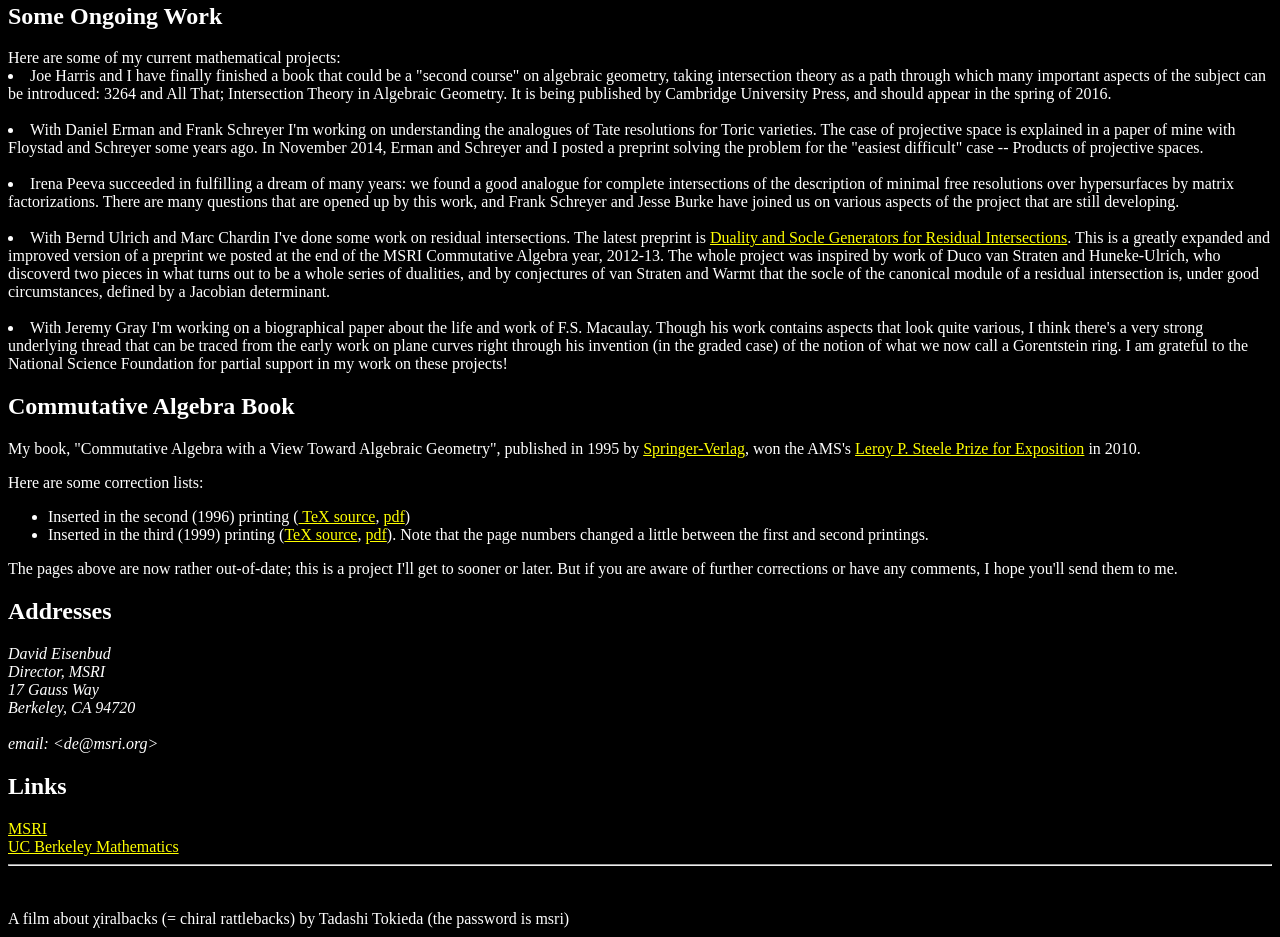
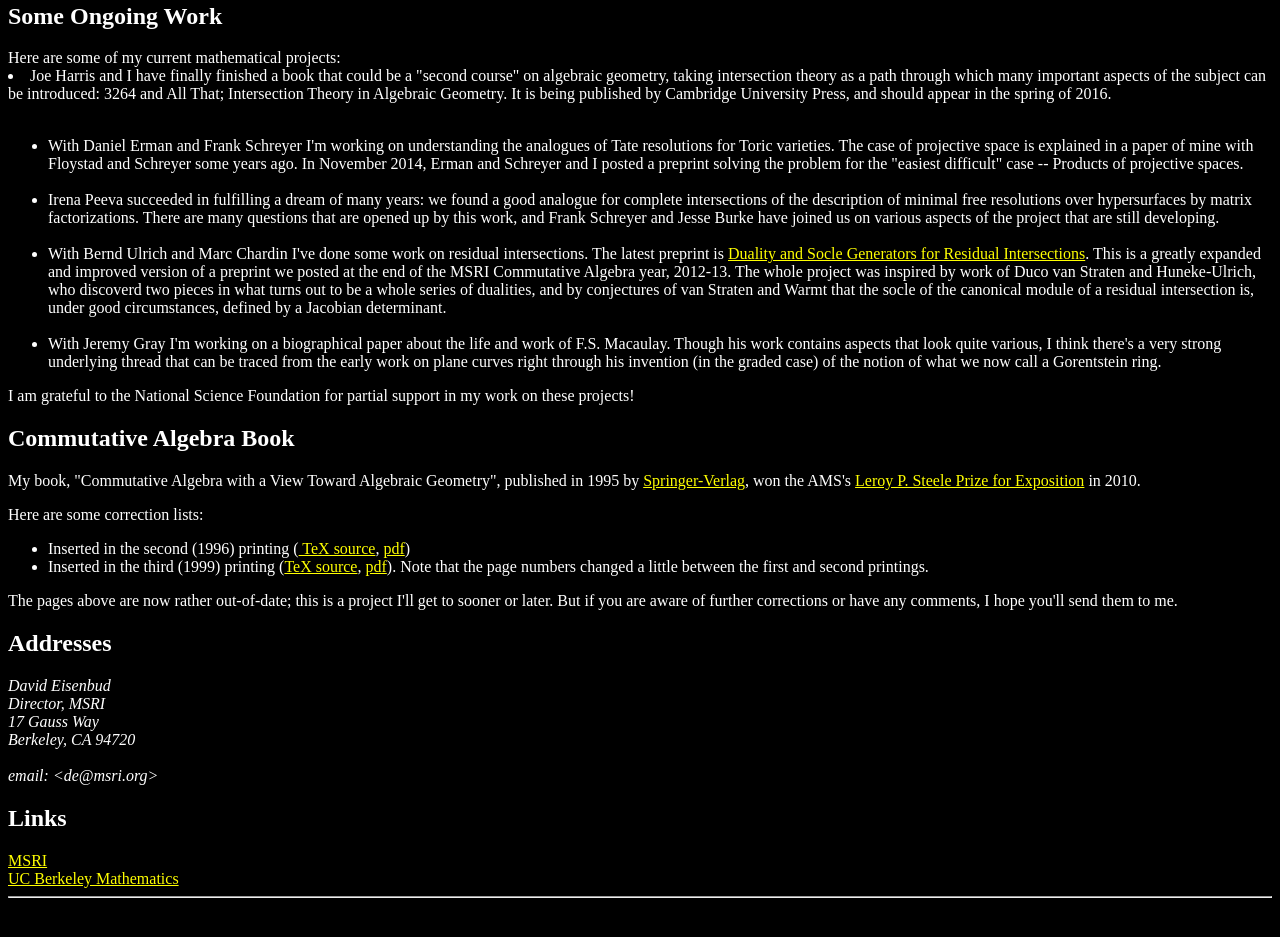
Before and after one commit to eisenbud/eisenbud.github.io, a plain HTML site: page index.html in a window 1280 px wide. Shown: the part 2215-3152 px from the top of the page. Drawn offline with Linux system fonts and the light colour scheme; grey boxes are pictures that could not be loaded.

Commit message:
fix list I accidentally broke on main page

```diff
--- a/index.html
+++ b/index.html
@@ -221,12 +221,10 @@ Kaplansky was his first student, I was nearly his last; perhaps John
 Thompson is the most illustrious. I wrote a
 preface that contains some of my favorite
 <a href="MacLane-Preface.pdf">
-stories
-</a>
+stories</a>
 about him for his
 <a href="http://www.amazon.com/Saunders-Mac-Lane-Mathematical-Autobiography/dp/1568811500">
-Autobiography
-</a>, which
+Autobiography</a>, which
 was originally published by
 AK Peters.
 He was a great figure,
@@ -244,6 +242,7 @@ which many important aspects of the subject can be introduced:
 It is being published by Cambridge University Press, and should appear in the spring of 2016.
 <br>
 <br>
+	<ul>
 	<li>
 With Daniel Erman and Frank Schreyer I'm working on understanding the analogues of Tate resolutions for Toric varieties. The case of projective space is explained in a paper of mine with Floystad and Schreyer some years ago.
  In November 2014, Erman and Schreyer and I posted a preprint solving the problem for the "easiest difficult" case -- Products of projective spaces.
```
